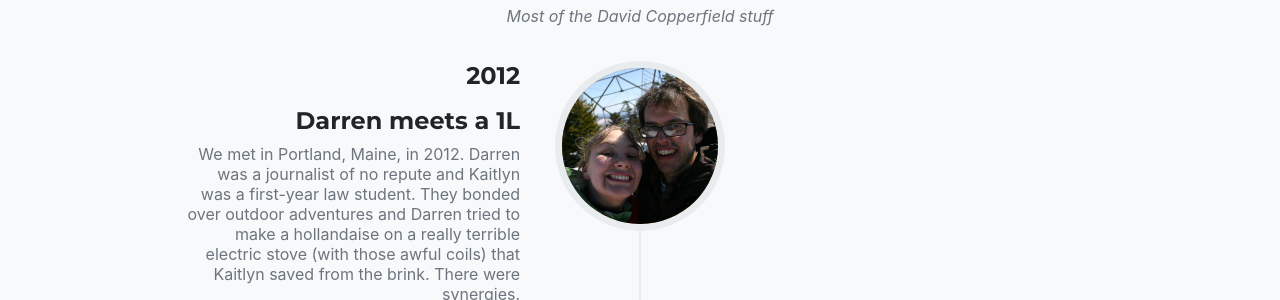
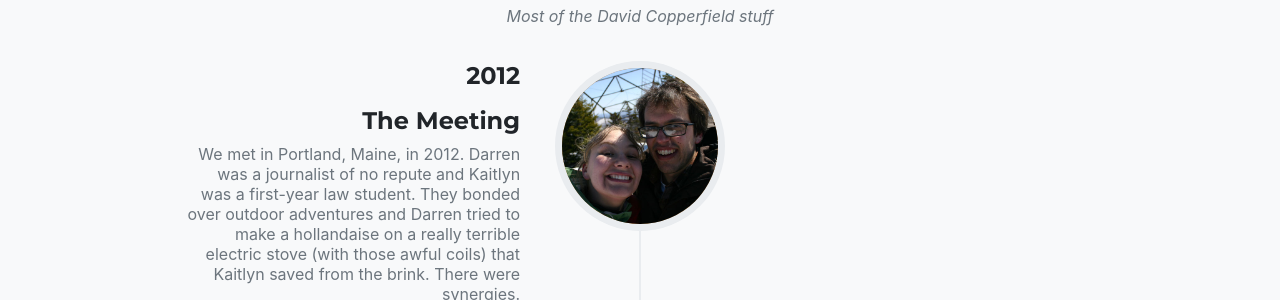
Before and after one commit to darrenfishell/big-party, a Jekyll site: the page built from index.md, in a window 1280 px wide and 900 px high, scrolled down 1428 px. Shown: the part 154-454 px from the top of the window. Built offline with Jekyll 4.4.1, drawn with Linux system fonts in a browser that asks for light colours; some web fonts are replaced.

Commit message:
Update sitetext.yml
Change title Meeting

```diff
--- a/_data/sitetext.yml
+++ b/_data/sitetext.yml
@@ -29,7 +29,7 @@ en: &DEFAULT_EN
     # left is the default
     #start_align: "left"
     events:
-      - title: "Darren meets a 1L"
+      - title: "The Meeting"
         year: "2012"
         desc: "We met in Portland, Maine, in 2012. Darren was a journalist of no repute and Kaitlyn was a first-year law student. They bonded over outdoor adventures and Darren tried to make a hollandaise on a really terrible electric stove (with those awful coils) that Kaitlyn saved from the brink. There were synergies."
         image: assets/img/timeline/zircon.jpg
```
